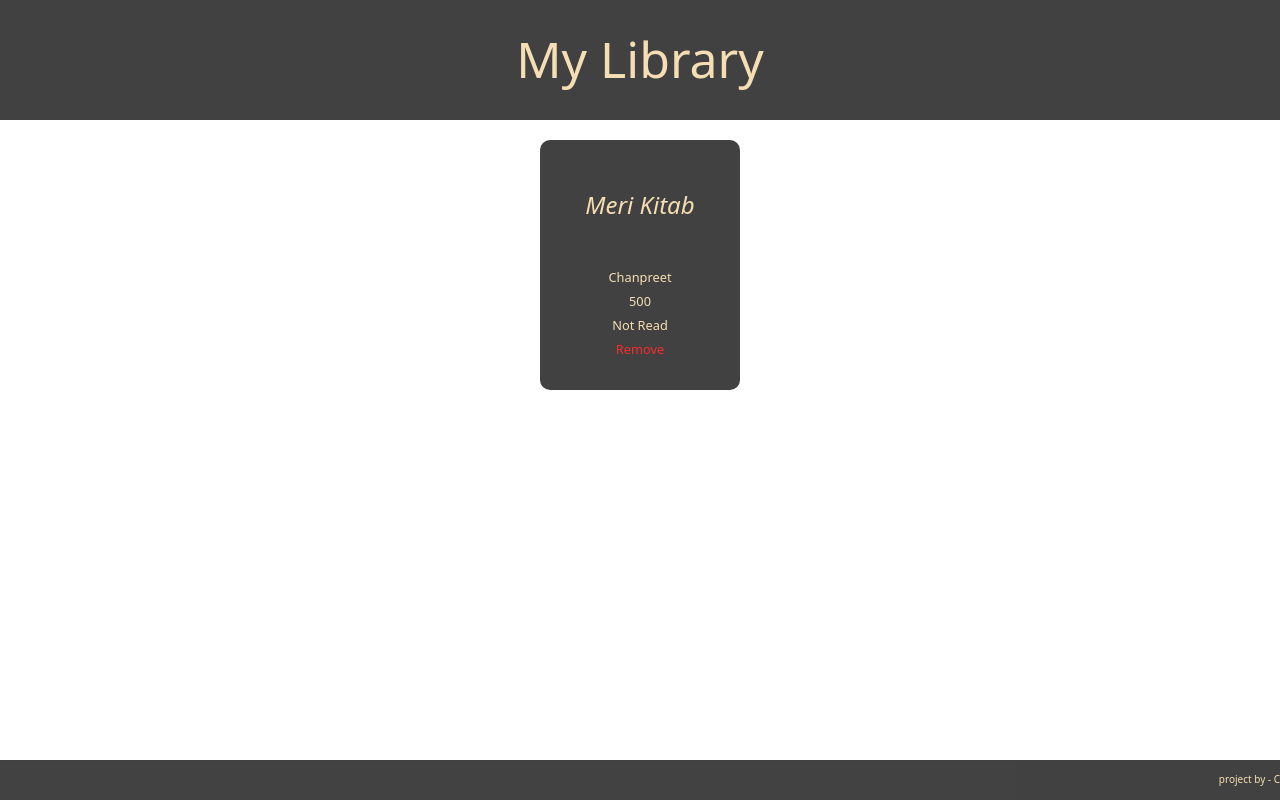
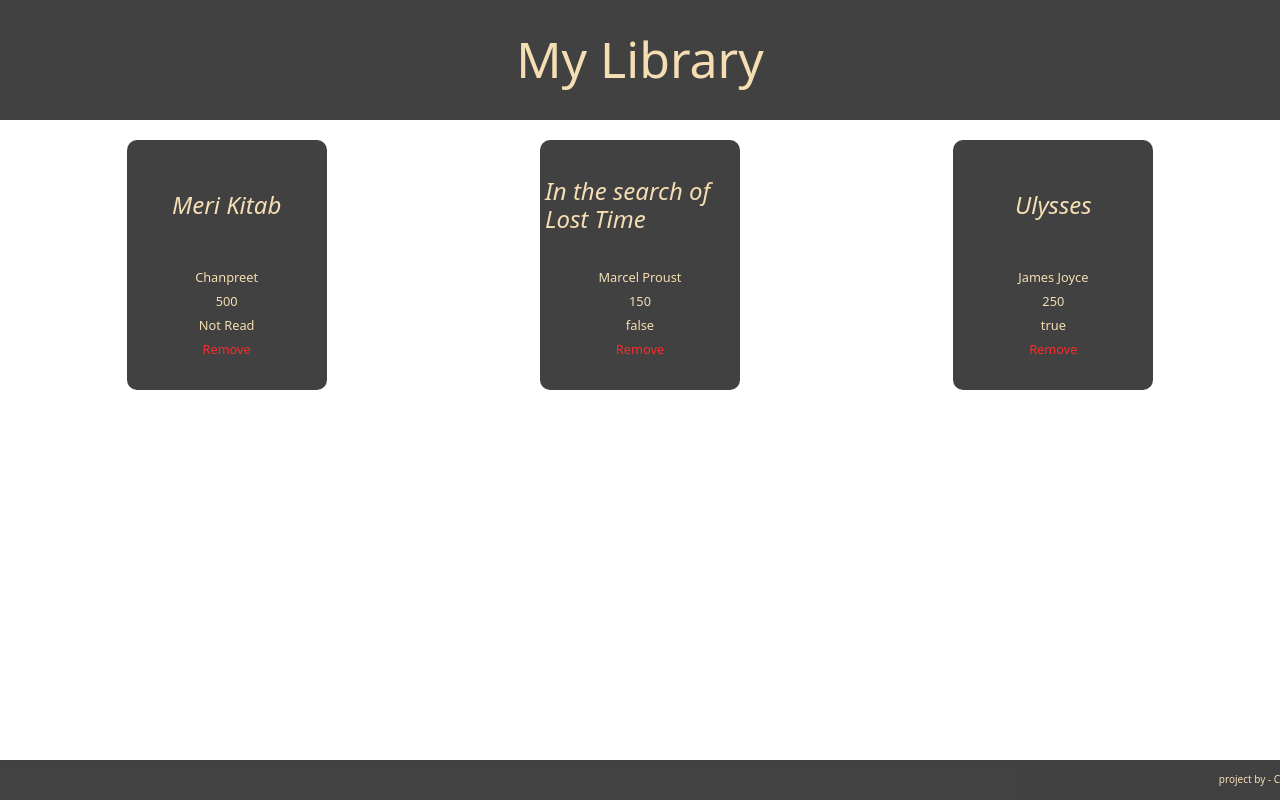
Before and after one commit to chanpreetRatta/Library, a website: page index.html in a window 1280 px wide. Drawn offline with nearby package versions, Linux system fonts and the light colour scheme.

Commit message:
Impliment Render function

```diff
--- a/index.js
+++ b/index.js
@@ -1,4 +1,5 @@
 let myLibrary = [];
+let bookShelf = document.querySelector(".main");
 
 class Book {
   constructor(
@@ -18,8 +19,38 @@ function addBookToLibrary(book) {
   myLibrary.push(book);
 }
 
+function renderBooks(booksArray = []) {
+  booksArray.forEach((book) => {
+    let card = document.createElement("div");
+    card.classList.add("card");
+
+    let title = document.createElement("div");
+    title.classList.add("title");
+    let author = document.createElement("div");
+    author.classList.add("author");
+    let pages = document.createElement("div");
+    pages.classList.add("pages");
+    let isRead = document.createElement("div");
+    isRead.classList.add("isRead");
+    let remove = document.createElement("div");
+    remove.classList.add("remove");
+
+    title.appendChild(document.createTextNode(book["title"]));
+    author.appendChild(document.createTextNode(book["author"]));
+    pages.appendChild(document.createTextNode(book["pages"]));
+    isRead.appendChild(document.createTextNode(book["isRead"]));
+    remove.appendChild(document.createTextNode("Remove"));
+
+    card.append(title, author, pages, isRead, remove);
+    bookShelf.append(card);
+  });
+}
+
 let book1 = new Book("In the search of Lost Time", "Marcel Proust", 150, false);
 let book2 = new Book("Ulysses", "James Joyce", 250, true);
 
 addBookToLibrary(book1);
 addBookToLibrary(book2);
+renderBooks(myLibrary);
+
+console.log(bookShelf);
--- a/style.css
+++ b/style.css
@@ -50,7 +50,7 @@ header{
 
 }
 
-.card > .title{
+.card > div:first-child{
     grid-row: 1 / span 5;
 
     font-size: 1.5rem;
```
